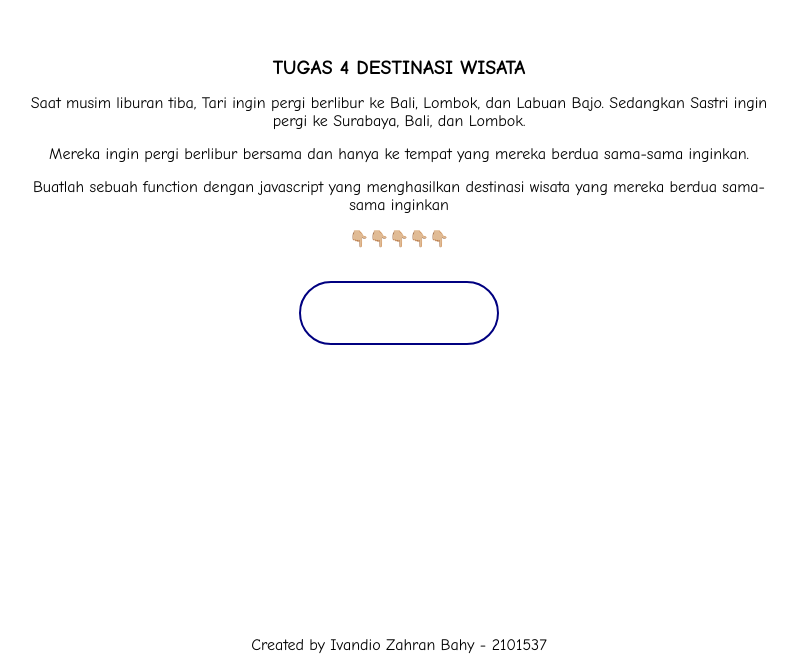
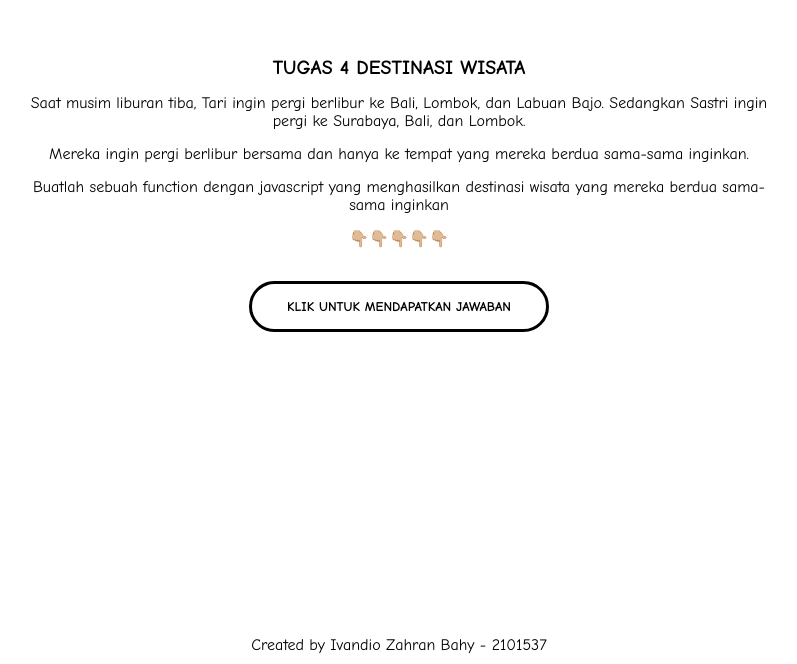
Before and after one commit to Ivandio25/Javascript, a plain HTML site: page index.html in a window 1280 px wide. Shown: the part 136-800 px from the top of the page, without its empty margins (241-1038 px from the left). Drawn offline with Linux system fonts and the light colour scheme.

Commit message:
Update style.css

```diff
--- a/style.css
+++ b/style.css
@@ -5,7 +5,7 @@
 }
 
 body {
-    background-color: white;
+    background-color:white;
     justify-content: center;
     align-items: center;
 }
@@ -31,15 +31,15 @@ body {
 
 .answer button {
     position: relative;
-    width: 200px;
+    width: 300px;
     padding: 15px 0;
     margin: 0 auto;
     text-align: center;
     margin: 20px 10px;
     font-weight: bold;
-    border: 2px solid navy;
+    border: 3px solid black;
     background: transparent;
-    color: white;
+    color: black;
     cursor: pointer;
     overflow: hidden;
     text-transform: uppercase;
@@ -47,7 +47,7 @@ body {
 }
 
 span {
-    background: navy;
+    background: white;
     height: 100%;
     width: 0;
     position: absolute;
```
